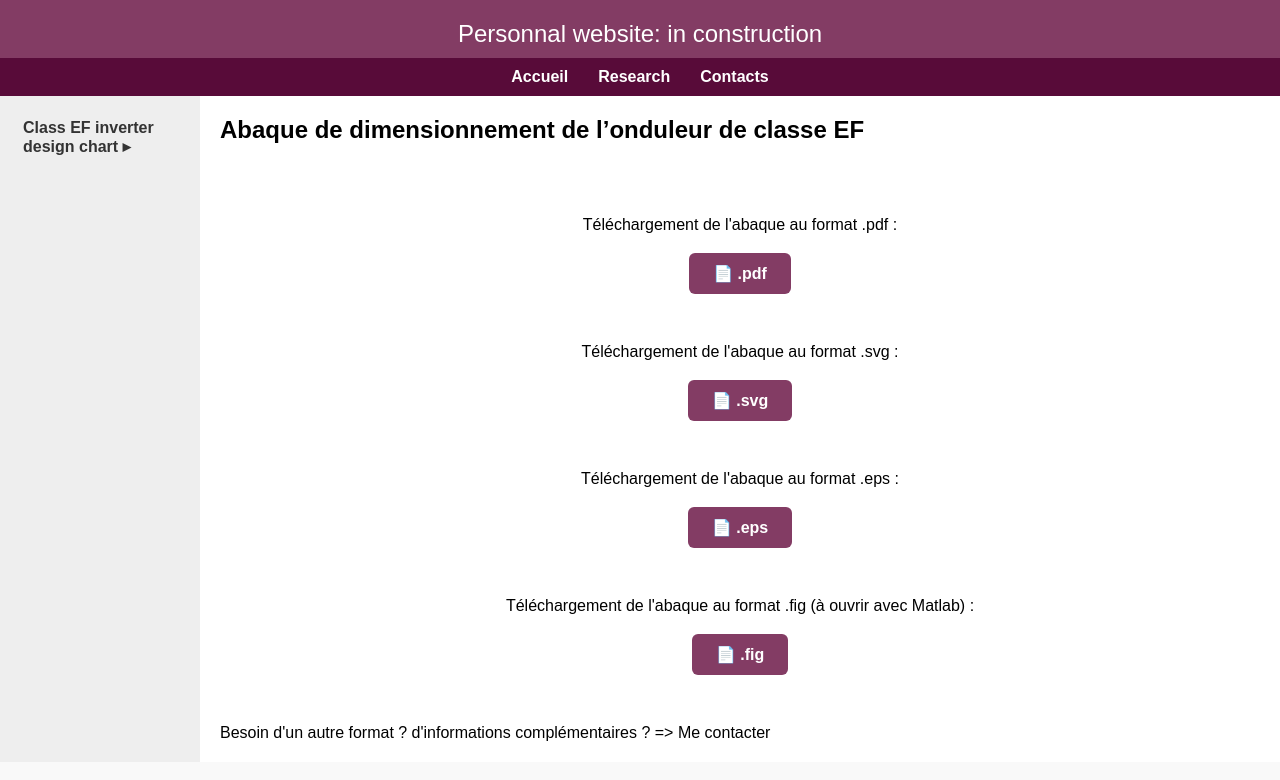
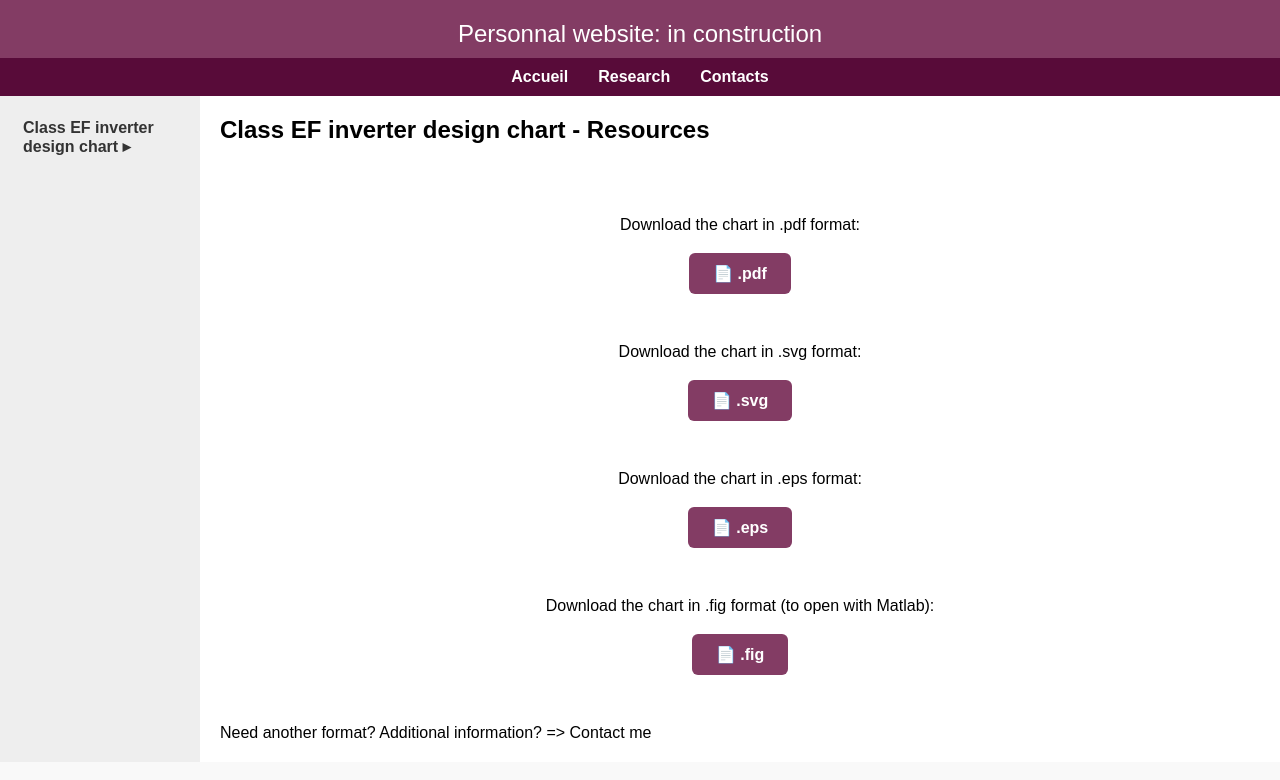
Before and after one commit to bdaire/bdaire.github.io, a Jekyll site: the page built from research_chart_link.md, in a window 1280 px wide. Shown: the top 780 px of the page. Built offline with Jekyll 4.4.1, drawn with Linux system fonts in a browser that asks for light colours.

Commit message:
Update research_chart_link.md

```diff
--- a/research_chart_link.md
+++ b/research_chart_link.md
@@ -3,15 +3,14 @@ layout: default
 title: Research
 ---
 
-## Abaque de dimensionnement de l'onduleur de classe EF
+## Class EF inverter design chart - Resources
 
 <br><br>
 <br><br>
 
 <div style="text-align: center">
-   <p>Téléchargement de l'abaque au format .pdf :</p>
+   <p>Download the chart in .pdf format:</p>
 </div>
-
 
 <div style="text-align: center; margin-bottom: 60px; margin-top: 30px;">
   <a href="/assets/pdf/chart_EF.pdf" download
@@ -21,9 +20,8 @@ title: Research
 </div>
 
 <div style="text-align: center">
-   <p>Téléchargement de l'abaque au format .svg :</p>
+   <p>Download the chart in .svg format:</p>
 </div>
-
 
 <div style="text-align: center; margin-bottom: 60px; margin-top: 30px;">
   <a href="/assets/img/chart_EF.svg" download
@@ -32,24 +30,20 @@ title: Research
   </a>
 </div>
 
-
 <div style="text-align: center">
-   <p>Téléchargement de l'abaque au format .eps :</p>
+   <p>Download the chart in .eps format:</p>
 </div>
-
 
 <div style="text-align: center; margin-bottom: 60px; margin-top: 30px;">
   <a href="/assets/img/chart_EF.eps" download
      style="background-color: #833c64; color: white; padding: 12px 24px; border-radius: 6px; text-decoration: none; font-weight: bold;">
-    📄   .eps
+    📄 .eps
   </a>
 </div>
 
-
-
-   <div style="text-align: center">
-      <p>Téléchargement de l'abaque au format .fig (à ouvrir avec Matlab) :</p>
-   </div>
+<div style="text-align: center">
+   <p>Download the chart in .fig format (to open with Matlab):</p>
+</div>
 <div style="text-align: center; margin-bottom: 60px; margin-top: 30px;">
   <a href="/assets/other/chart_EF.fig" download
      style="background-color: #833c64; color: white; padding: 12px 24px; border-radius: 6px; text-decoration: none; font-weight: bold;">
@@ -57,4 +51,4 @@ title: Research
   </a>
 </div>
 
-<p>Besoin d'un autre format ? d'informations complémentaires ? => Me contacter</p>
+<p>Need another format? Additional information? => Contact me</p>
```
